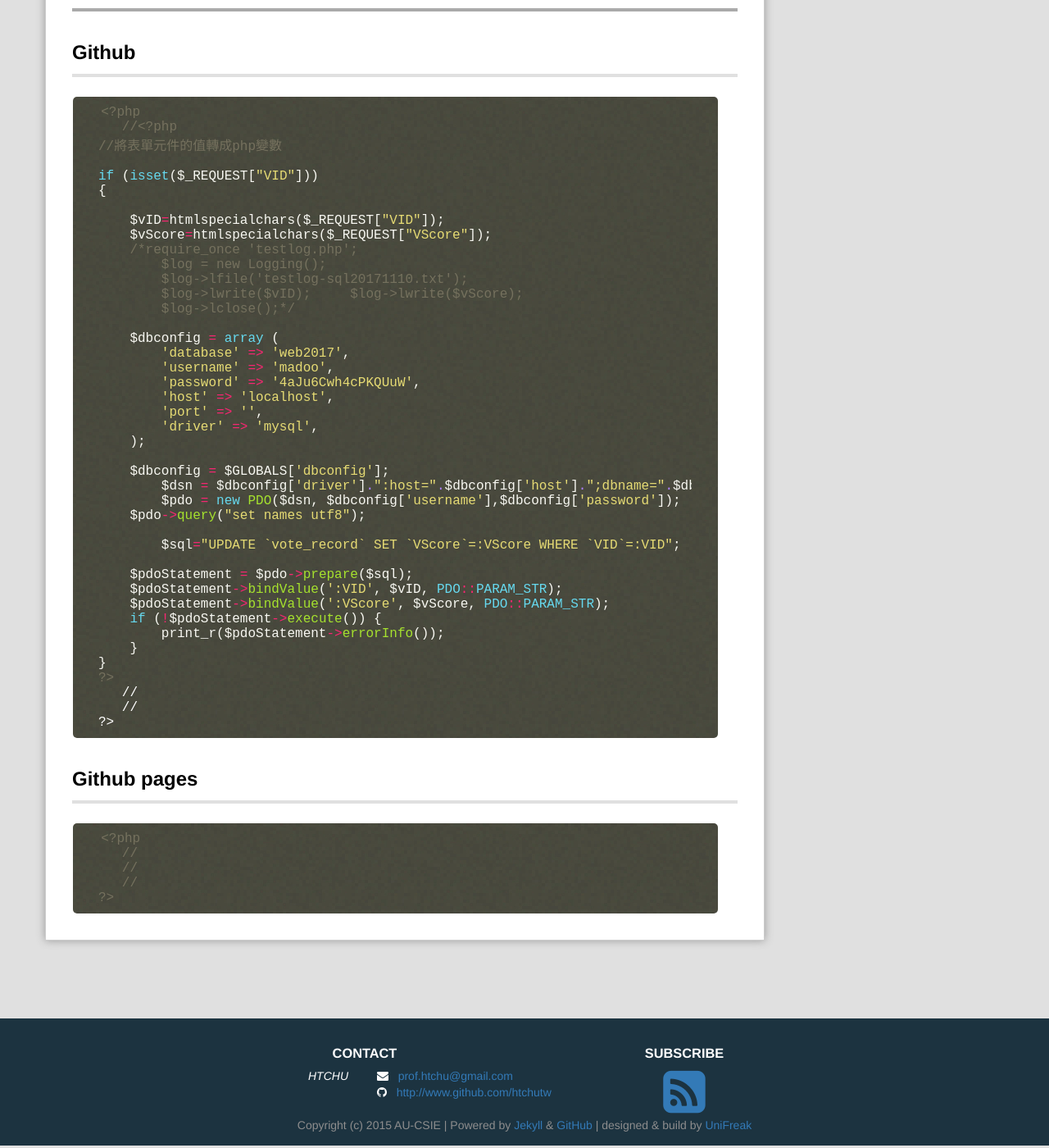
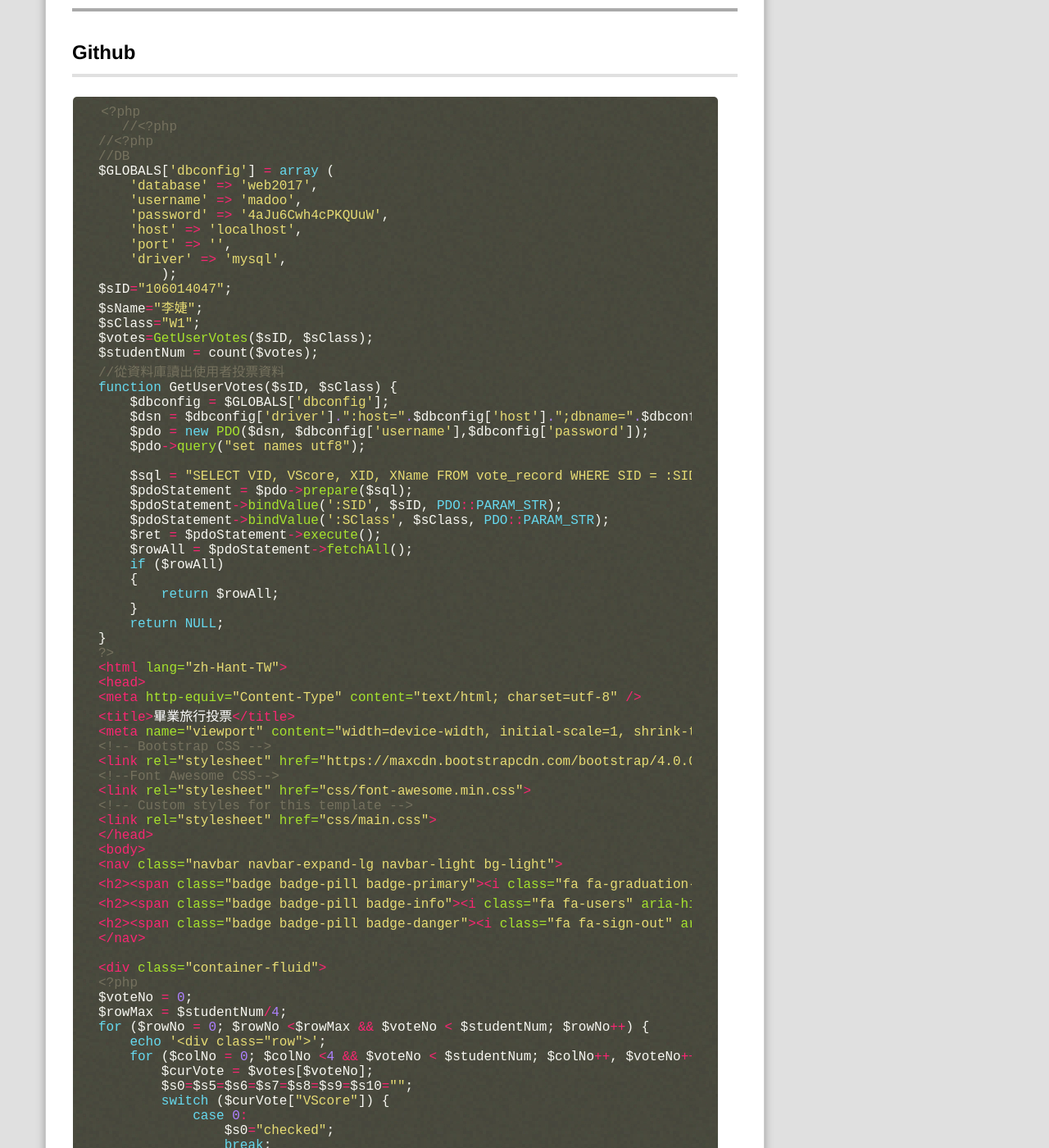
Before and after one commit to one21two/webcourse, a Jekyll site: the page built from _posts/2017-12-06-Class12.md, in a window 1280 px wide and 1400 px high, scrolled down 730 px. Shown: the whole window at 82% size. Built offline with Jekyll 4.4.1, drawn with Linux system fonts in a browser that asks for light colours; Markdown is read by kramdown in place of the engine named in the settings; comment, search, counter and statistics services are not loaded; some of the changed text lies outside the part shown.

Commit message:
Update 2017-12-06-Class12.md

````diff
--- a/_posts/2017-12-06-Class12.md
+++ b/_posts/2017-12-06-Class12.md
@@ -22,43 +22,144 @@ github帳號及使用github做blog。。
 ```php
 <?php
    //<?php
-//將表單元件的值轉成php變數
-
-if (isset($_REQUEST["VID"]))
-{
-
-    $vID=htmlspecialchars($_REQUEST["VID"]);
-    $vScore=htmlspecialchars($_REQUEST["VScore"]);
-    /*require_once 'testlog.php';
-	$log = new Logging();
-	$log->lfile('testlog-sql20171110.txt');
-	$log->lwrite($vID);	$log->lwrite($vScore);
-	$log->lclose();*/
-
-    $dbconfig = array (
-        'database' => 'web2017',
-        'username' => 'madoo',
-        'password' => '4aJu6Cwh4cPKQUuW',
-        'host' => 'localhost',
-        'port' => '',
-        'driver' => 'mysql',
-    );
-
+//<?php
+//DB
+$GLOBALS['dbconfig'] = array (
+    'database' => 'web2017',
+    'username' => 'madoo',
+    'password' => '4aJu6Cwh4cPKQUuW',
+    'host' => 'localhost',
+    'port' => '',
+    'driver' => 'mysql',
+	);
+$sID="106014047";
+$sName="李婕";
+$sClass="W1";
+$votes=GetUserVotes($sID, $sClass);
+$studentNum = count($votes);
+//從資料庫讀出使用者投票資料
+function GetUserVotes($sID, $sClass) {
     $dbconfig = $GLOBALS['dbconfig'];
-	$dsn = $dbconfig['driver'].":host=".$dbconfig['host'].";dbname=".$dbconfig['database'];
-	$pdo = new PDO($dsn, $dbconfig['username'],$dbconfig['password']);
+    $dsn = $dbconfig['driver'].":host=".$dbconfig['host'].";dbname=".$dbconfig['database'];
+    $pdo = new PDO($dsn, $dbconfig['username'],$dbconfig['password']);
     $pdo->query("set names utf8");
 
-	$sql="UPDATE `vote_record` SET `VScore`=:VScore WHERE `VID`=:VID";
-
+    $sql = "SELECT VID, VScore, XID, XName FROM vote_record WHERE SID = :SID AND SClass =:SClass ORDER BY XID ASC";
     $pdoStatement = $pdo->prepare($sql);
-    $pdoStatement->bindValue(':VID', $vID, PDO::PARAM_STR);
-    $pdoStatement->bindValue(':VScore', $vScore, PDO::PARAM_STR);
-    if (!$pdoStatement->execute()) {
-        print_r($pdoStatement->errorInfo());
+    $pdoStatement->bindValue(':SID', $sID, PDO::PARAM_STR);
+    $pdoStatement->bindValue(':SClass', $sClass, PDO::PARAM_STR);
+    $ret = $pdoStatement->execute();
+    $rowAll = $pdoStatement->fetchAll();
+    if ($rowAll)
+    {
+        return $rowAll;
     }
+    return NULL;
 }
 ?>
+<html lang="zh-Hant-TW">
+<head>
+<meta http-equiv="Content-Type" content="text/html; charset=utf-8" />
+<title>畢業旅行投票</title>
+<meta name="viewport" content="width=device-width, initial-scale=1, shrink-to-fit=no">
+<!-- Bootstrap CSS -->
+<link rel="stylesheet" href="https://maxcdn.bootstrapcdn.com/bootstrap/4.0.0-beta.2/css/bootstrap.min.css" integrity="sha384-PsH8R72JQ3SOdhVi3uxftmaW6Vc51MKb0q5P2rRUpPvrszuE4W1povHYgTpBfshb" crossorigin="anonymous">
+<!--Font Awesome CSS-->
+<link rel="stylesheet" href="css/font-awesome.min.css">
+<!-- Custom styles for this template -->
+<link rel="stylesheet" href="css/main.css">
+</head>
+<body>
+<nav class="navbar navbar-expand-lg navbar-light bg-light">
+<h2><span class="badge badge-pill badge-primary"><i class="fa fa-graduation-cap" aria-hidden="true"></i>資訊與科技期中網頁互評</span></h2>
+<h2><span class="badge badge-pill badge-info"><i class="fa fa-users" aria-hidden="true"></i>評審：OOOOOOO(AAAAAA)</span></h2>
+<h2><span class="badge badge-pill badge-danger"><i class="fa fa-sign-out" aria-hidden="true"></i>登出投票系統</span></h2>
+</nav>
+
+<div class="container-fluid">
+<?php
+$voteNo = 0;
+$rowMax = $studentNum/4;
+for ($rowNo = 0; $rowNo <$rowMax && $voteNo < $studentNum; $rowNo++) {
+    echo '<div class="row">';
+    for ($colNo = 0; $colNo <4 && $voteNo < $studentNum; $colNo++, $voteNo++) {
+        $curVote = $votes[$voteNo];
+        $s0=$s5=$s6=$s7=$s8=$s9=$s10="";
+        switch ($curVote["VScore"]) {
+            case 0:
+                $s0="checked";
+                break;
+            case 5:
+                $s5="checked";
+                break;
+            case 6:
+                $s6="checked";
+                break;
+            case 7:
+                $s7="checked";
+                break;
+            case 8:
+                $s8="checked";
+                break;
+            case 9:
+                $s9="checked";
+                break;
+            case 10:
+                $s10="checked";
+                break;
+        }
+        $voteID = $curVote["VID"];
+        print'
+        <div class="quiz col-sm-12 col-xs-12 col-md-6 col-lg-3">
+            <form>
+                <div class="alert alert-info compact">'.$curVote["XID"].'('.$curVote["XName"].')
+                </div>
+                <div class="form-group">
+                    <a target="_blank" href="http://210.70.80.111/'.$curVote["XID"].'/" class="alert alert-danger compact">網頁：點我</a>
+                </div>
+                <div class="form-check form-check-inline">
+                    <label class="form-check-label">
+                        <input class="form-check-input" type="radio" name="x10500000" id="'.$voteID.'" value="0"'.$s0.'> 0
+                    </label>
+                    <label class="form-check-label">
+                        <input class="form-check-input" type="radio" name="x10500000" id="'.$voteID.'" value="6" '.$s6.'> 6
+                    </label>
+                    <label class="form-check-label">
+                        <input class="form-check-input" type="radio" name="x10500000" id="'.$voteID.'" value="7" '.$s7.'> 7
+                    </label>
+                    <label class="form-check-label">
+                        <input class="form-check-input" type="radio" name="x10500000" id="'.$voteID.'" value="8" '.$s8.'> 8
+                    </label>
+                    <label class="form-check-label">
+                        <input class="form-check-input" type="radio" name="x10500000" id="'.$voteID.'" value="9" '.$s9.'> 9
+                    </label>
+                    <label class="form-check-label">
+                        <input class="form-check-input" type="radio" name="x10500000" id="'.$voteID.'" value="10"'.$s10.'> 10
+                    </label>
+                </div>
+            </form>
+        </div>';
+    }
+    echo '</div>';
+}
+?>
+</div><!--class="container-fluid" -->
+<script type="text/javascript">
+var rr =  document.querySelectorAll('input[type="radio"]');
+for (var i = 0; i < rr.length; i++)
+{
+    rr[i].addEventListener("change", handler, false);
+}
+function handler(event) {
+	//alert('update_vote.php?VID='+this.id+'&VScore='+this.value);
+	var oReq = new XMLHttpRequest();
+	oReq.open('GET', 'update_vote.php?VID='+this.id+'&VScore='+this.value);
+	oReq.send();
+}
+</script>
+</body>
+
+</html>
    //
    //
 ?>
````
